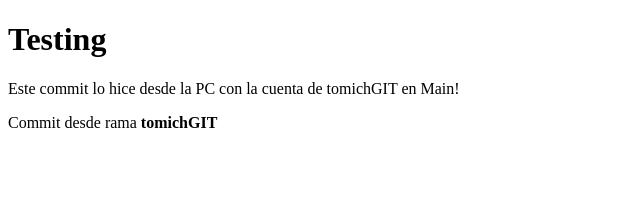
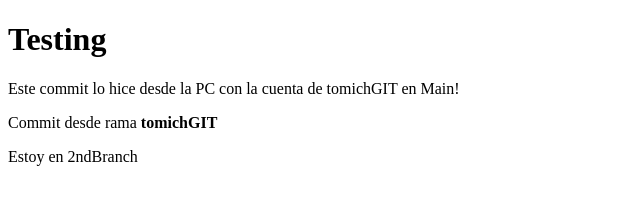
Before and after one commit to tomichGIT/colab-repo, a plain HTML site: page index.html in a window 1280 px wide. Shown: the whole page, without its empty margins (0-640 px from the left). Drawn offline with Linux system fonts and the light colour scheme.

Commit message:
nuevo parrafo

```diff
--- a/index.html
+++ b/index.html
@@ -10,5 +10,7 @@
 
     <p>Este commit lo hice desde la PC con la cuenta de tomichGIT en Main!</p>
     <p>Commit desde rama <b>tomichGIT</b></p>
+
+    <p>Estoy en 2ndBranch</p>
 </body>
 </html>
```
